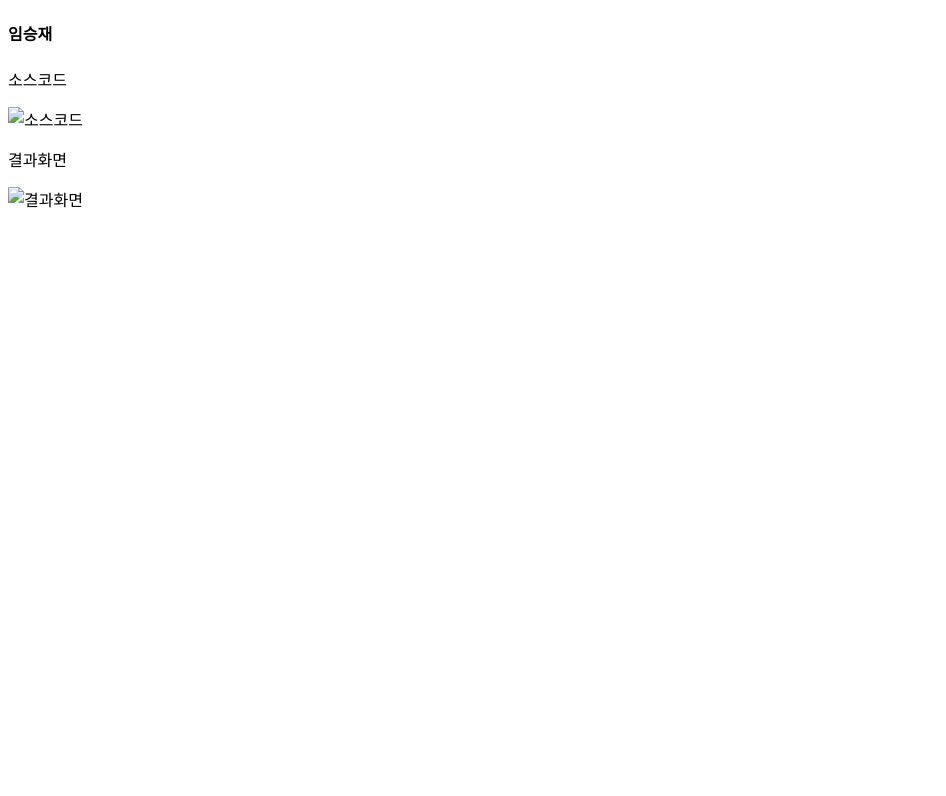
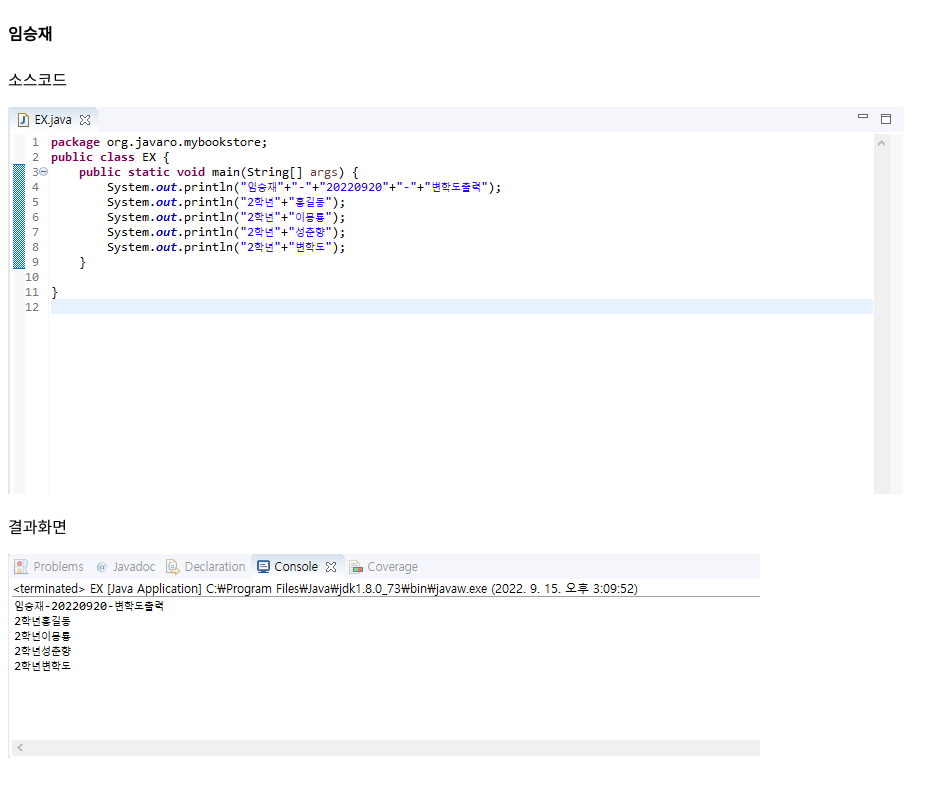
Before and after one commit to LimCfamily/LimCfamily.github.io, a plain HTML site: page 3/20220920.html in a window 1280 px wide. Shown: the whole page, without its empty margins (0-946 px from the left). Drawn offline with nearby package versions, Linux system fonts and the light colour scheme.

Commit message:
Update 20220920.html

```diff
--- a/3/20220920.html
+++ b/3/20220920.html
@@ -11,12 +11,12 @@
 <body><header></header><section>
   <h4>임승재</h4><p>소스코드</p>
   <picture>
-    <source media="(min-width: 768px)" srcset="LimCfamily.github.io/20220920_big.PNG"/>
-    <img src="./20220920_big.PNG" alt="소스코드" style="width:auto;"/>
+    <source media="(min-width: 768px)" srcset="/20220920_big.PNG"/>
+    <img src="/20220920_big.PNG" alt="소스코드" style="width:auto;"/>
   </picture>
   <p>결과화면</p>
   <picture>
-    <source media="(min-width: 768px)" srcset="LimCfamily.github.io/20220920_small.png"/>
-    <img src="./20220920_small.png" alt="결과화면" style="width:auto;"/>
+    <source media="(min-width: 768px)" srcset="/20220920_small.png"/>
+    <img src="/20220920_small.png" alt="결과화면" style="width:auto;"/>
   </picture>
 </section></body></html>
```
